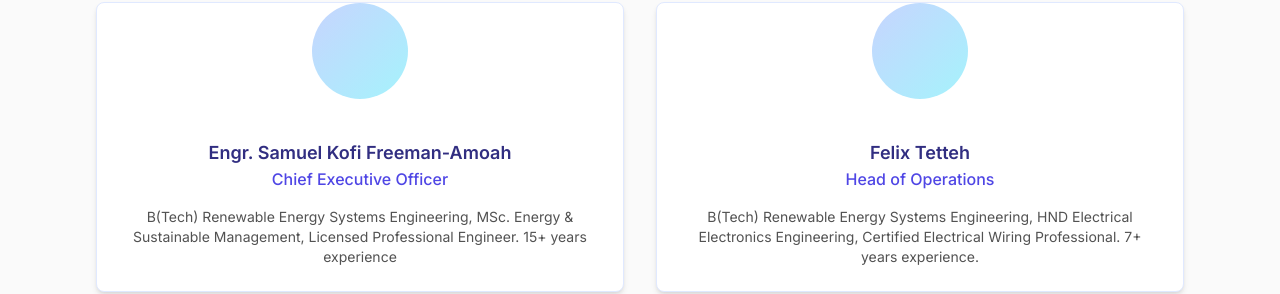
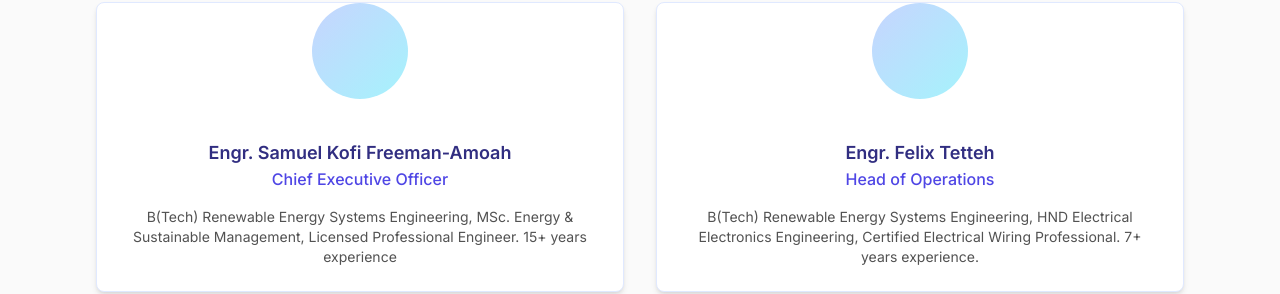
Before and after one commit to dromorongit/EleysonGh, a Next.js app: page /about in a window 1280 px wide. Shown: the part 2495-2789 px from the top of the page. Built offline with nearby package versions, Linux system fonts and the light colour scheme.

Commit message:
New commits

```diff
--- a/src/app/about/page.tsx
+++ b/src/app/about/page.tsx
@@ -191,7 +191,7 @@ export default function AboutPage() {
                 credentials: "B(Tech) Renewable Energy Systems Engineering, MSc. Energy & Sustainable Management, Licensed Professional Engineer. 15+ years experience"
               },
               {
-                name: "Felix Tetteh",
+                 name: "Engr. Felix Tetteh",
                 role: "Head of Operations",
                 credentials: "B(Tech) Renewable Energy Systems Engineering, HND Electrical Electronics Engineering, Certified Electrical Wiring Professional. 7+ years experience."
               }
```
Also changed, not shown: 1 other file (tests, documents, lock files or other folders).
